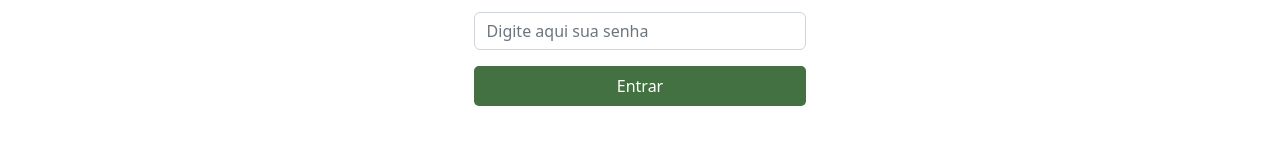
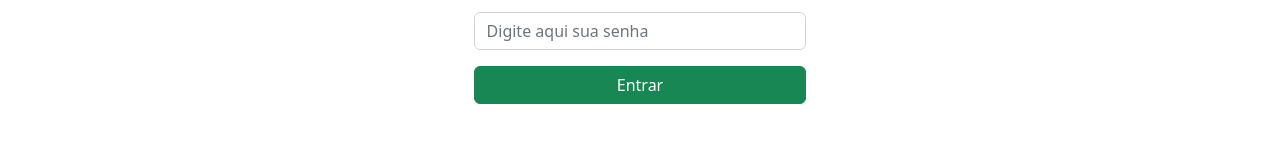
Before and after one commit to gstvcastroc/SISGEP, an Angular app in the folder src/Frontend/SISGEP.Front/: page /login in a window 1280 px wide. Shown: the part 316-472 px from the top of the page. Built offline with nearby package versions, Linux system fonts and the light colour scheme; a web font is replaced by a local one.

Commit message:
style: optimizing code for register and login buttons

```diff
--- a/src/Frontend/SISGEP.Front/src/app/pages/login/login.component.css
+++ b/src/Frontend/SISGEP.Front/src/app/pages/login/login.component.css
@@ -20,11 +20,3 @@
   font-weight: bold;
   color: #666;
 }
-.button {
-  background: var(--primeGreen) !important;
-  color: white;
-  border: none;
-  height: 40px;
-  border-radius: 5px;
-  width: 100%;
-}
--- a/src/Frontend/SISGEP.Front/src/app/pages/login/login.component.html
+++ b/src/Frontend/SISGEP.Front/src/app/pages/login/login.component.html
@@ -1,5 +1,5 @@
 <form id="form">
-<h1 id="login-title">Faça seu login</h1>
+  <h1 id="login-title">Faça seu login</h1>
   <div class="mb-3">
     <label for="exampleInputEmail1" class="form-label">E-mail</label>
     <input
@@ -21,5 +21,5 @@
       required
     />
   </div>
-  <button type="submit" class="button">Entrar</button>
+  <button type="button" class="btn btn-success">Entrar</button>
 </form>
--- a/src/Frontend/SISGEP.Front/src/app/pages/register/register.component.css
+++ b/src/Frontend/SISGEP.Front/src/app/pages/register/register.component.css
@@ -76,12 +76,3 @@
   font-weight: bold;
   color: #666;
 }
-.button {
-  background: var(--primeGreen) !important;
-  color: white;
-  border: none;
-  height: 40px;
-  border-radius: 5px;
-  width: 100%;
-  margin-top: 5%;
-}
--- a/src/Frontend/SISGEP.Front/src/app/pages/register/register.component.html
+++ b/src/Frontend/SISGEP.Front/src/app/pages/register/register.component.html
@@ -31,6 +31,7 @@
       class="form-control"
       required
     />
+    <div class="mb-3">
       <label for="password" class="form-label">Sua senha</label>
       <input
         id="password"
@@ -39,6 +40,7 @@
         class="form-control"
         required
       />
-    <button type="submit" class="button">Registrar conta</button>
+    </div>
+    <button type="button" class="btn btn-success">Registrar conta</button>
   </form>
 </section>
```
Lines whose indentation alone changed are shown as unchanged.
